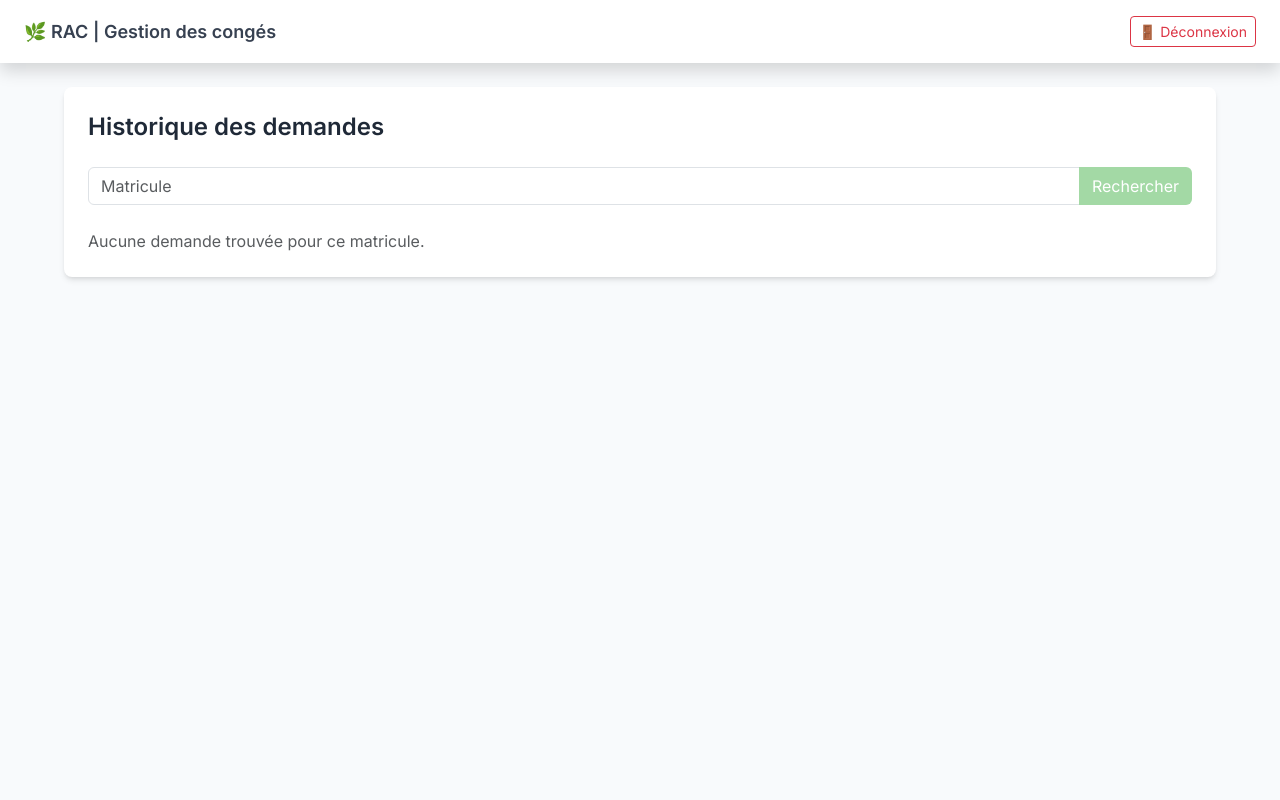
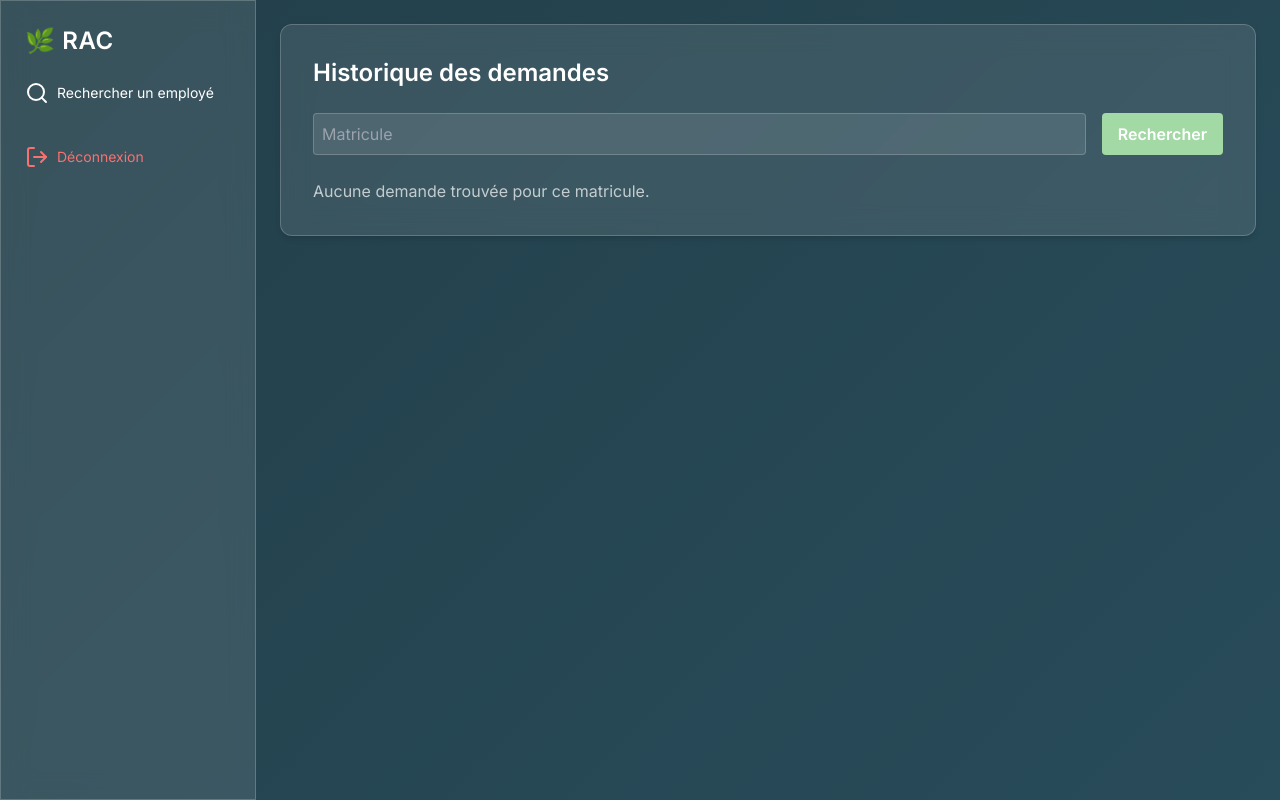
Before and after one commit to khalilbougrine/rh-conges-ai, a Django app: page /conges/history/ in a window 1280 px wide. Run offline with Django 5.2, Linux system fonts and the light colour scheme; the visitor is signed in with stand-in values (Sample User, id 1); some libraries are stand-ins or nearby versions.

Commit message:
Update: improve UI

```diff
--- a/conges/templates/conges/base.html
+++ b/conges/templates/conges/base.html
@@ -1,55 +1,102 @@
 <!DOCTYPE html>
 <html lang="fr">
 <head>
-  <meta charset="UTF-8">
-  <title>{% block title %}RAC{% endblock %}</title>
+  <meta charset="UTF-8" />
+  <title>{% block title %}RAC - Gestion des congés{% endblock %}</title>
+  <meta name="viewport" content="width=device-width, initial-scale=1.0" />
 
   <!-- Tailwind -->
   <script src="https://cdn.tailwindcss.com"></script>
+  <!-- Feather Icons -->
+  <script src="https://unpkg.com/feather-icons"></script>
+  <!-- Fonts -->
+  <link href="https://fonts.googleapis.com/css2?family=Inter:wght@400;600&display=swap" rel="stylesheet" />
 
-  <!-- Bootstrap -->
-  <link href="https://cdn.jsdelivr.net/npm/bootstrap@5.3.2/dist/css/bootstrap.min.css" rel="stylesheet">
-
-  <!-- Police moderne -->
-  <link href="https://fonts.googleapis.com/css2?family=Inter:wght@400;600&display=swap" rel="stylesheet">
-
-  <!-- Couleurs & style global -->
   <style>
     body {
       font-family: 'Inter', sans-serif;
-      background-color: #f8fafc;
+      background: linear-gradient(135deg, #0f2027, #203a43, #2c5364);
+      background-size: 400% 400%;
+      animation: gradient 15s ease infinite;
+      min-height: 100vh;
     }
-    :root {
-      --pistache: #a3d9a5;
+
+    @keyframes gradient {
+      0% { background-position: 0% 50%; }
+      50% { background-position: 100% 50%; }
+      100% { background-position: 0% 50%; }
     }
+
+    .glass {
+      background: rgba(255, 255, 255, 0.1);
+      backdrop-filter: blur(14px);
+      -webkit-backdrop-filter: blur(14px);
+      border: 1px solid rgba(255, 255, 255, 0.2);
+    }
+
     .btn-pistache {
-      background-color: var(--pistache);
+      background-color: #a3d9a5;
       color: white;
-      transition: background-color 0.3s ease;
+      transition: 0.3s;
     }
+
     .btn-pistache:hover {
       background-color: #8ac58c;
     }
   </style>
 </head>
 
-<body>
+<body class="flex text-white">
 
-  <!-- Barre de navigation -->
-  <nav class="bg-white shadow px-4 py-3 mb-4 flex justify-between items-center">
-    <div class="text-lg font-semibold text-gray-700">🌿 RAC | Gestion des congés</div>
-    <form method="post" action="{% url 'logout' %}" class="m-0">
+  {% if user.is_authenticated %}
+  <!-- ✅ Sidebar -->
+  <aside class="w-64 hidden md:flex flex-col glass p-6 space-y-6 min-h-screen">
+
+    <div class="text-2xl font-bold tracking-wide">🌿 RAC</div>
+
+    <nav class="space-y-4 text-sm">
+
+      {% if user.is_staff %}
+        <!-- ADMIN MENU -->
+        <a href="{% url 'history_admin' %}" class="flex items-center gap-2 hover:text-pistache transition">
+          <i data-feather="search"></i> Rechercher un employé
+        </a>
+      {% else %}
+        <!-- EMPLOYÉ MENU -->
+        <a href="{% url 'my_history' %}" class="flex items-center gap-2 hover:text-pistache transition">
+          <i data-feather="clock"></i> Mon historique
+        </a>
+
+        <a href="{% url 'submit_leave' %}" class="flex items-center gap-2 hover:text-pistache transition">
+          <i data-feather="edit"></i> Nouvelle demande
+        </a>
+
+        <a href="{% url 'chat_leave' 1 %}" class="flex items-center gap-2 hover:text-pistache transition">
+          <i data-feather="message-circle"></i> Assistant RH
+        </a>
+      {% endif %}
+
+      <!-- Déconnexion -->
+      <form method="post" action="{% url 'logout' %}" class="pt-6">
         {% csrf_token %}
-      <button class="btn btn-sm btn-outline-danger">🚪 Déconnexion</button>
+        <button type="submit" class="flex items-center gap-2 text-red-400 hover:text-red-600 transition">
+          <i data-feather="log-out"></i> Déconnexion
+        </button>
       </form>
     </nav>
+  </aside>
+  {% endif %}
 
-  <!-- Contenu de la page -->
-  <div class="container">
+  <!-- ✅ Main content -->
+  <main class="flex-1 p-6">
+    <div class="glass w-full max-w-6xl mx-auto p-8 rounded-xl shadow-md">
       {% block content %}
-    <!-- Le contenu des autres pages s'affichera ici -->
       {% endblock %}
     </div>
+  </main>
 
+  <script>
+    feather.replace(); // active les icônes feather
+  </script>
 </body>
 </html>
--- a/conges/templates/conges/history.html
+++ b/conges/templates/conges/history.html
@@ -1,66 +1,64 @@
 {% extends "conges/base.html" %}
+{% load widget_tweaks %}
 
 {% block title %}Historique des demandes{% endblock %}
 
 {% block content %}
-  <div class="max-w-6xl mx-auto bg-white p-6 rounded-lg shadow-md">
+  <h2 class="text-2xl font-semibold text-white mb-6">Historique des demandes</h2>
 
-    <!-- Titre -->
-    <h2 class="text-2xl font-semibold text-gray-800 mb-4">Historique des demandes</h2>
-
-    <!-- Erreur -->
   {% if error %}
-      <div class="alert alert-danger">{{ error }}</div>
+    <div class="bg-red-600 text-white text-sm p-3 rounded mb-4">{{ error }}</div>
   {% endif %}
 
-    <!-- Recherche par matricule -->
-    <form method="post" class="mb-4">
+  <!-- Recherche -->
+  <form method="post" class="mb-6">
     {% csrf_token %}
-      <div class="input-group">
-        <input type="text" name="matricule" class="form-control" placeholder="Matricule">
-        <button type="submit" class="btn btn-pistache">Rechercher</button>
+    <div class="flex gap-4">
+      <input type="text" name="matricule" placeholder="Matricule"
+        class="flex-1 p-2 rounded bg-white bg-opacity-10 text-white border border-white border-opacity-20"
+      />
+      <button type="submit" class="btn-pistache px-4 py-2 rounded font-semibold">Rechercher</button>
     </div>
   </form>
 
-    <!-- Tableau -->
   {% if records %}
-      <div class="table-responsive">
-        <table class="table table-bordered table-striped align-middle">
-          <thead class="table-light">
+    <div class="overflow-x-auto">
+      <table class="min-w-full text-sm text-white border border-white border-opacity-20 bg-white bg-opacity-5 rounded">
+        <thead class="bg-white bg-opacity-10">
           <tr>
-              <th>Date dépôt</th>
-              <th>Période</th>
-              <th>Durée</th>
-              <th>Reco IA</th>
-              <th>Confiance</th>
-              <th>Statut RH</th>
-              <th>Actions RH</th>
+            <th class="px-4 py-2 text-left">Date dépôt</th>
+            <th class="px-4 py-2 text-left">Période</th>
+            <th class="px-4 py-2 text-left">Durée</th>
+            <th class="px-4 py-2 text-left">Reco IA</th>
+            <th class="px-4 py-2 text-left">Confiance</th>
+            <th class="px-4 py-2 text-left">Statut RH</th>
+            <th class="px-4 py-2 text-left">Actions RH</th>
           </tr>
         </thead>
         <tbody>
           {% for r in records %}
-              <tr>
-                <td>{{ r.created_at }}</td>
-                <td>{{ r.start_date }} → {{ r.end_date }}</td>
-                <td>{{ r.duration_days }}</td>
-                <td>{{ r.accepted|yesno:"ACCEPTÉ,REFUSÉ" }}</td>
-                <td>{{ r.confidence }}</td>
-                <td>{{ r.status }}</td>
-                <td>
+            <tr class="hover:bg-white hover:bg-opacity-10 transition">
+              <td class="px-4 py-2">{{ r.created_at }}</td>
+              <td class="px-4 py-2">{{ r.start_date }} → {{ r.end_date }}</td>
+              <td class="px-4 py-2">{{ r.duration_days }}</td>
+              <td class="px-4 py-2">{{ r.accepted|yesno:"ACCEPTÉ,REFUSÉ" }}</td>
+              <td class="px-4 py-2">{{ r.confidence }}</td>
+              <td class="px-4 py-2">{{ r.status }}</td>
+              <td class="px-4 py-2 space-y-1">
                 {% if r.status == "PREDICTED" %}
-                    <form method="post" action="{% url 'validate_leave' r.id %}" class="d-inline">
+                  <form method="post" action="{% url 'validate_leave' r.id %}">
                     {% csrf_token %}
-                      <button type="submit" class="btn btn-success btn-sm mb-1">Valider</button>
+                    <button type="submit" class="w-full bg-green-500 hover:bg-green-600 text-white text-xs py-1 rounded">Valider</button>
                   </form>
-                    <form method="post" action="{% url 'reject_leave' r.id %}" class="d-inline">
+                  <form method="post" action="{% url 'reject_leave' r.id %}">
                     {% csrf_token %}
-                      <button type="submit" class="btn btn-danger btn-sm">Refuser</button>
+                    <button type="submit" class="w-full bg-red-500 hover:bg-red-600 text-white text-xs py-1 rounded">Refuser</button>
                   </form>
                 {% else %}
-                    <span class="text-sm text-muted">
+                  <div class="text-xs text-white text-opacity-70">
                     Décidé par <b>{{ r.decided_by }}</b><br>
                     le {{ r.decided_at|date:"d/m/Y H:i" }}
-                    </span>
+                  </div>
                 {% endif %}
               </td>
             </tr>
@@ -69,7 +67,6 @@
       </table>
     </div>
   {% else %}
-      <p class="text-muted">Aucune demande trouvée pour ce matricule.</p>
+    <p class="text-white text-opacity-70 mt-4">Aucune demande trouvée pour ce matricule.</p>
   {% endif %}
-  </div>
 {% endblock %}
--- a/rh_conges/settings.py
+++ b/rh_conges/settings.py
@@ -37,6 +37,7 @@ INSTALLED_APPS = [
     "django.contrib.sessions",
     "django.contrib.messages",
     "django.contrib.staticfiles",
+    "widget_tweaks",
     "conges"
 ]
 
```
Also changed, not shown: conges/templates/conges/chat_leave.html (+25 -25 lines), conges/templates/conges/my_history.html (+21 -32 lines), conges/templates/conges/submit.html (+14 -20 lines), conges/templates/registration/login.html (+61 -9 lines). Lines whose indentation alone changed are shown as unchanged.
